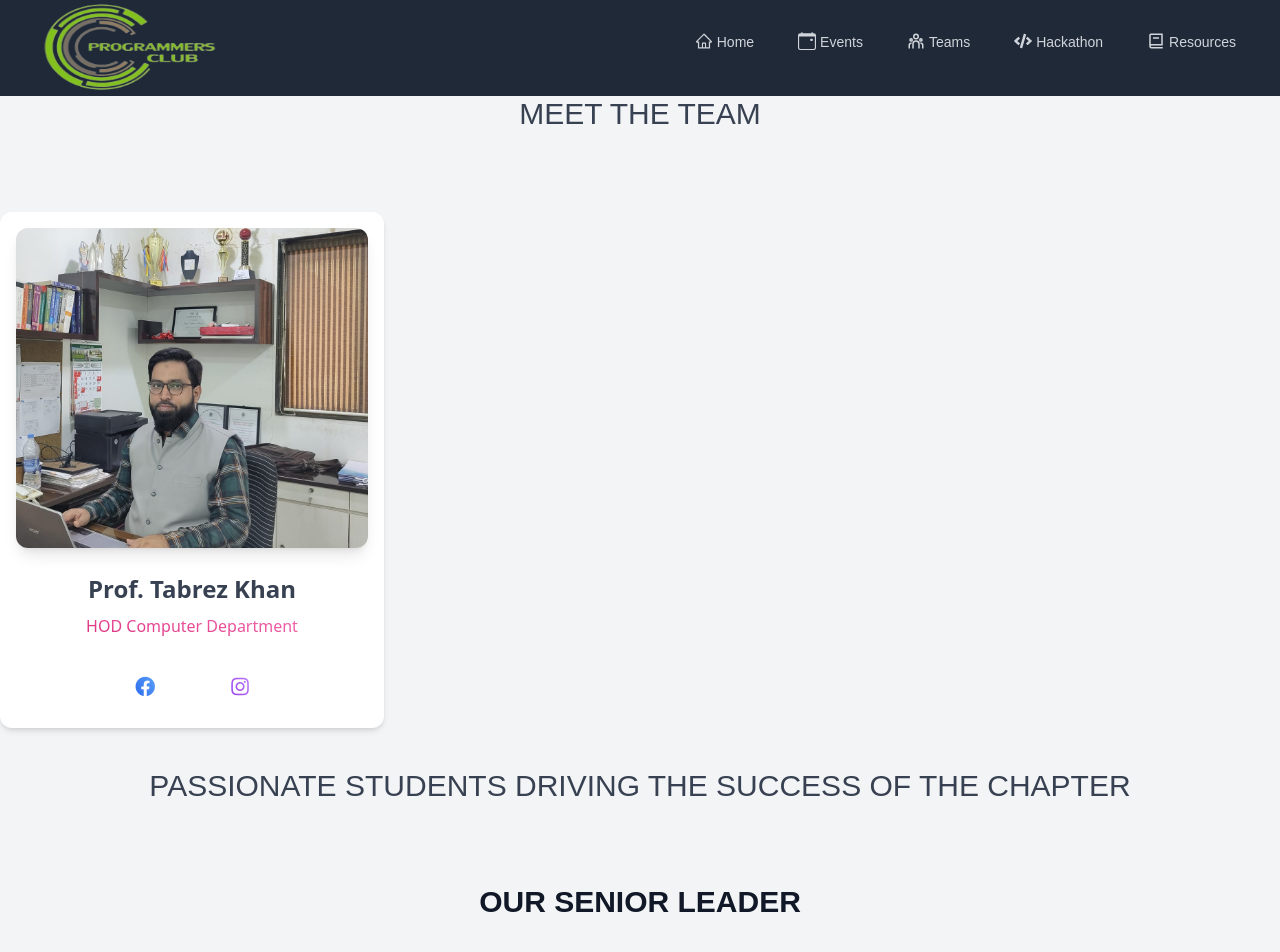
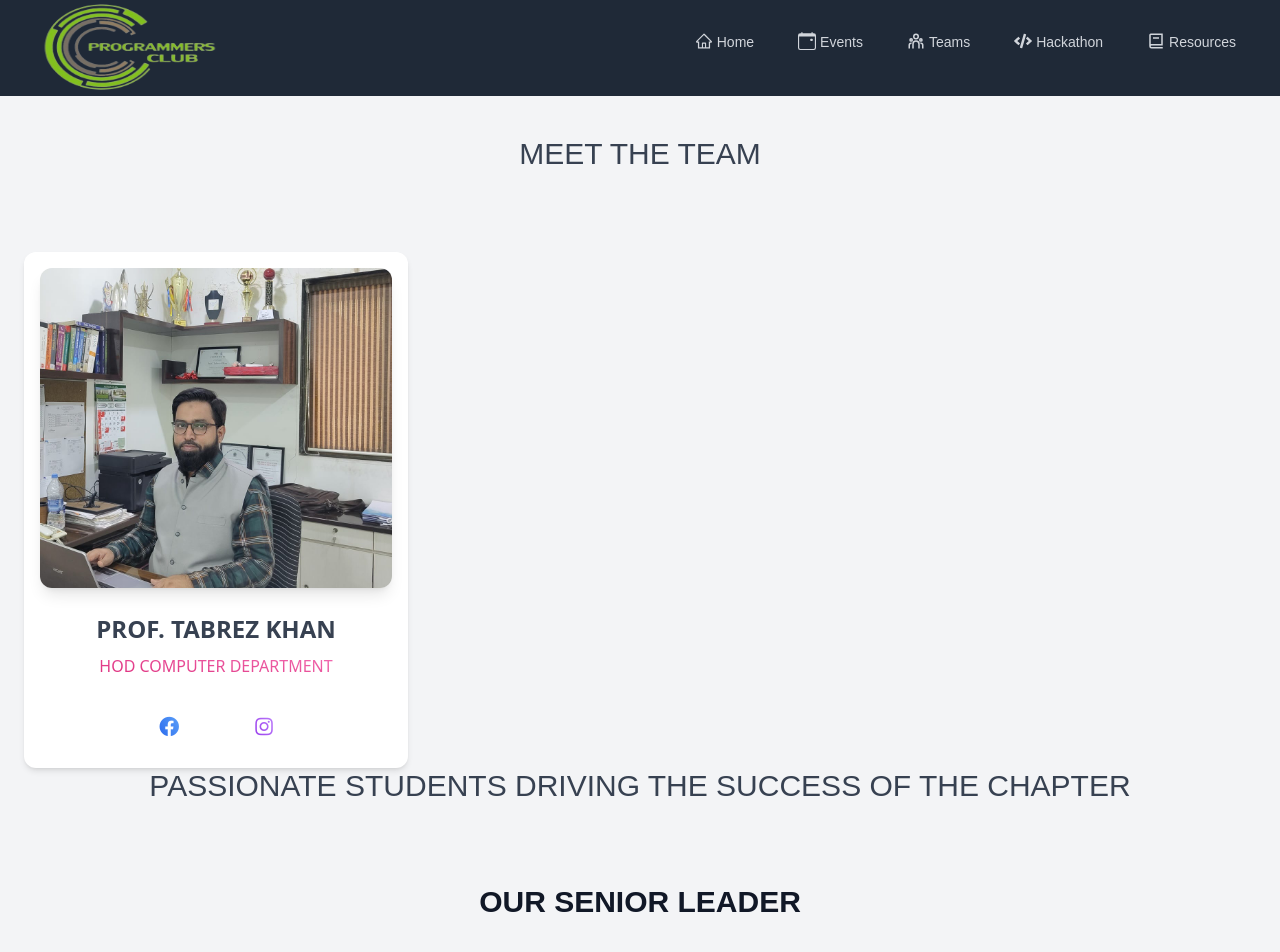
Before and after one commit to adil2705/ProgrammersClubAiktc, a React (Vite) app: page /teams in a window 1280 px wide. Shown: the top 952 px of the page. Built offline with nearby package versions, Linux system fonts and the light colour scheme.

Commit message:
Update Teams.jsx

```diff
--- a/src/pages/Teams.jsx
+++ b/src/pages/Teams.jsx
@@ -23,7 +23,16 @@ export default function Teams() {
 
   return (
     <div className="bg-gray-100">
-      <p className="title-font mb-20 uppercase font-bold text-center text-2xl font-medium text-gray-700 sm:text-3xl">
+
+
+      <section className="mx-auto max-w-7xl overflow-hidden px-4 sm:px-6 ">
+        <article className="col-auto mb-10 mt-10">
+          <div
+            data-aos="fade-up"
+            data-aos-duration="1000"
+            className="title-font mb-20 uppercase font-bold text-center text-2xl font-medium text-gray-700 sm:text-3xl"
+          >
+            <p className="title-font mb-20 uppercase font-bold text-center text-2xl font-medium text-gray-700 sm:text-3xl">
         <span className="">Meet The Team</span>
       </p>
 
@@ -60,14 +69,6 @@ export default function Teams() {
           </a>
         </div>
       </div>
-
-      <section className="mx-auto max-w-7xl overflow-hidden px-4 sm:px-6 ">
-        <article className="col-auto mb-10 mt-10">
-          <div
-            data-aos="fade-up"
-            data-aos-duration="1000"
-            className="title-font mb-20 uppercase font-bold text-center text-2xl font-medium text-gray-700 sm:text-3xl"
-          >
             <p className="">
               Passionate students driving the success of the Chapter
             </p>
```
